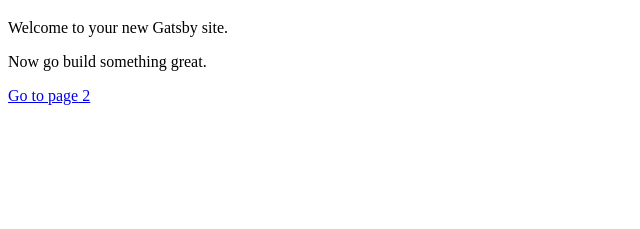
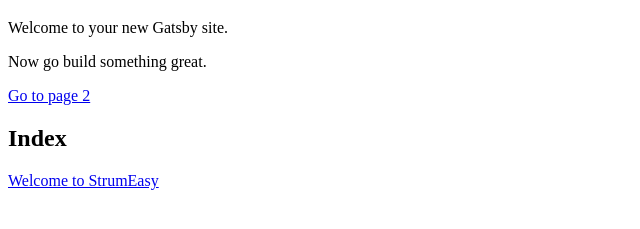
Before and after one commit to zachbharris/StrumEasy, a Gatsby site: page / in a window 1280 px wide. Shown: the part 61-290 px from the top of the page, without its empty margins (0-640 px from the left). Built offline with nearby package versions, Linux system fonts and the light colour scheme; Gatsby itself is replaced by a stand-in of ours.

Commit message:
graphql fun and indexing

```diff
--- a/src/pages/index.js
+++ b/src/pages/index.js
@@ -1,13 +1,33 @@
 import React from 'react'
 import Link from 'gatsby-link'
 
-const IndexPage = () => (
+const IndexPage = ({data}) => (
   <div>
     <h1>Hi people</h1>
     <p>Welcome to your new Gatsby site.</p>
     <p>Now go build something great.</p>
     <Link to="/page-2/">Go to page 2</Link>
+    <h2>Index</h2>
+    {data.allMarkdownRemark.edges.map(post => (
+      <a key={post.node.id} href={post.node.frontmatter.path}>{post.node.frontmatter.title}</a>
+    ))}
   </div>
 )
 
+export const pageQuery = graphql`
+  query indexQuery {
+    allMarkdownRemark(limit: 6) {
+      edges {
+        node {
+          id
+          frontmatter {
+            title
+            path
+          }
+        }
+      }
+    }
+  }
+`
+
 export default IndexPage
```
Also changed, not shown: src/pages/archive.js (added).
